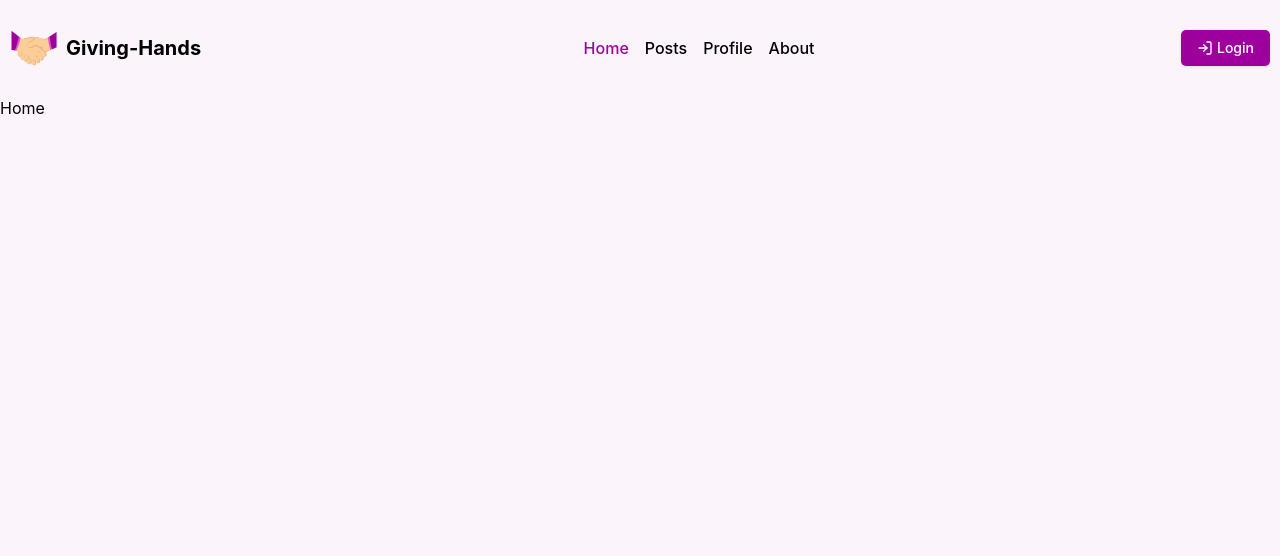
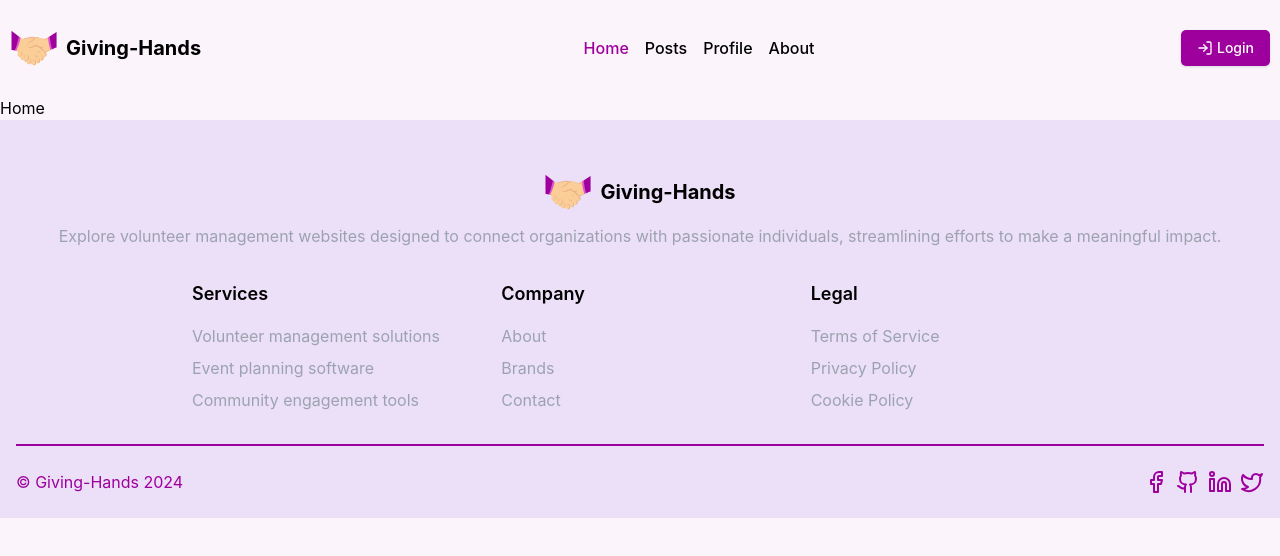
Before and after one commit to aliakborswe/giving-hands-client, a React (Vite) app: page / in a window 1280 px wide. Shown: the top 556 px of the page. Built offline with nearby package versions, Linux system fonts and the light colour scheme.

Commit message:
footer done

```diff
--- /dev/null
+++ b/src/components/Footer.tsx
@@ -0,0 +1,71 @@
+import { Facebook, Github, Linkedin, Twitter } from "lucide-react";
+import { Link } from "react-router";
+import logo from "@/assets/svg/logo.svg";
+
+const footerLinks = {
+  Services: [
+    "Volunteer management solutions",
+    "Event planning software",
+    "Community engagement tools",
+  ],
+  Company: ["About", "Brands", "Contact"],
+  Legal: ["Terms of Service", "Privacy Policy", "Cookie Policy"],
+};
+
+const Footer = () => {
+  return (
+    <footer className='bg-accent/10'>
+      <div className='container mx-auto px-4 pt-12'>
+        <div className='flex flex-col items-center mb-8'>
+          <div className='flex gap-2 items-center justify-start'>
+            <img src={logo} alt='logo' className='w-12' />
+            <p className={` font-bold text-xl hidden md:block`}>Giving-Hands</p>
+          </div>
+          <p className='text-gray-400 mt-2 text-center '>
+            Explore volunteer management websites designed to connect
+            organizations with passionate individuals, streamlining efforts to
+            make a meaningful impact.
+          </p>
+        </div>
+        <div className='grid grid-cols-1 md:grid-cols-2 lg:grid-cols-3 gap-8 max-w-4xl mx-auto'>
+          {Object.entries(footerLinks).map(([title, links]) => (
+            <div key={title}>
+              <h3 className='font-semibold text-lg mb-4'>{title}</h3>
+              <ul className='space-y-2'>
+                {links.map((link) => (
+                  <li key={link}>
+                    <Link
+                      to='/'
+                      className='text-gray-400 hover:text-primary transition-colors'
+                    >
+                      {link}
+                    </Link>
+                  </li>
+                ))}
+              </ul>
+            </div>
+          ))}
+        </div>
+        <div className='flex flex-col md:flex-row justify-between items-center gap-4 py-6 mt-8 border-t-2 border-primary text-primary'>
+          <p>© Giving-Hands 2024</p>
+          <div className='flex gap-2'>
+            <Link to='https://www.facebook.com/aliakbor28924'>
+              <Facebook />
+            </Link>
+            <Link to='https://github.com/aliakbordev'>
+              <Github />
+            </Link>
+            <Link to='https://www.linkedin.com/aliakbordev/'>
+              <Linkedin />
+            </Link>
+            <Link to='https://x.com/aliakbordev'>
+              <Twitter />
+            </Link>
+          </div>
+        </div>
+      </div>
+    </footer>
+  );
+};
+
+export default Footer;
--- a/src/layouts/MainLayout.tsx
+++ b/src/layouts/MainLayout.tsx
@@ -1,3 +1,4 @@
+import Footer from "@/components/Footer";
 import Header from "@/components/Header";
 import { Outlet } from "react-router";
 
@@ -7,6 +8,7 @@ const MainLayout = () => {
       <div className='bg-background h-screen'>
         <Header/>
         <Outlet />
+        <Footer/>
       </div>
     );
 };
```
